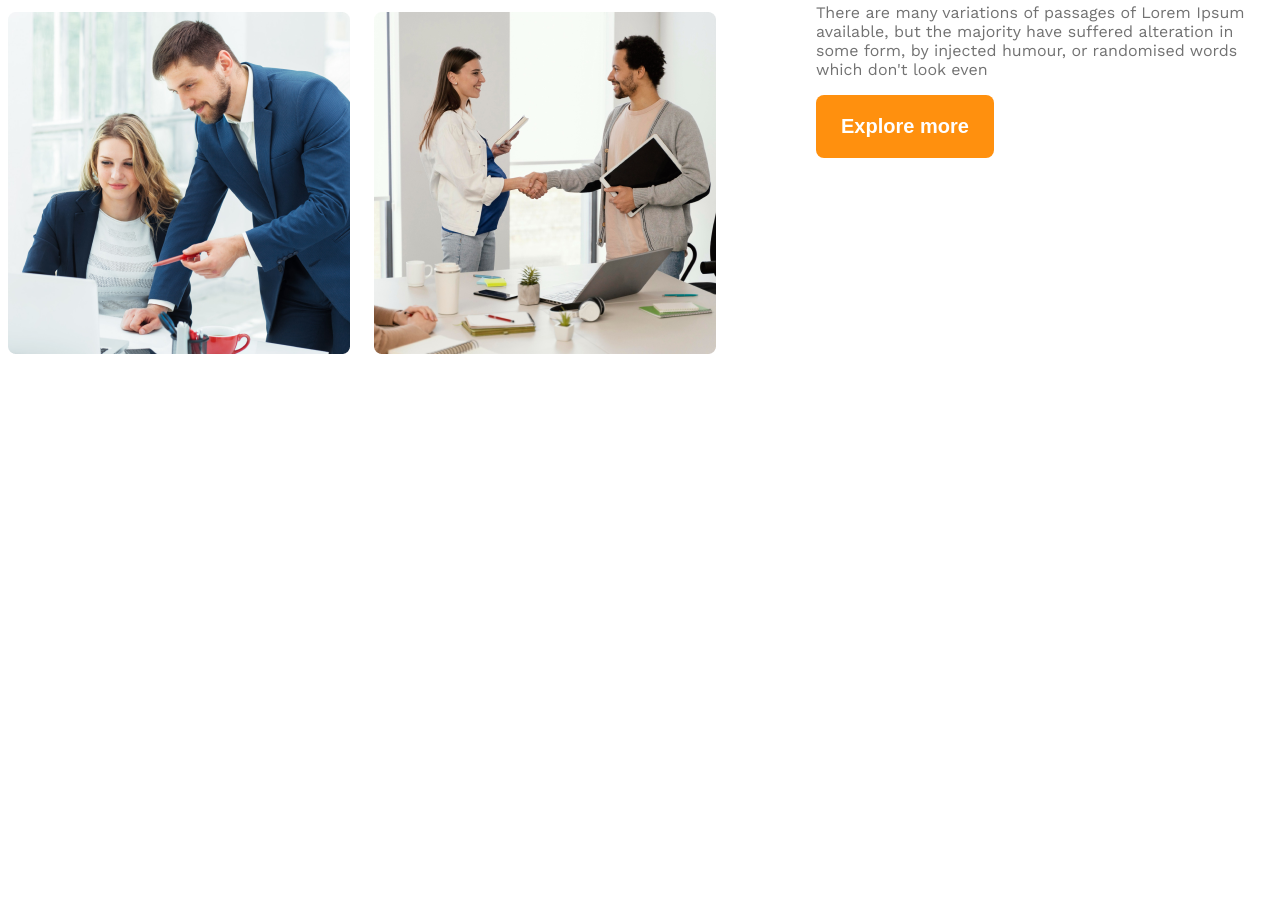
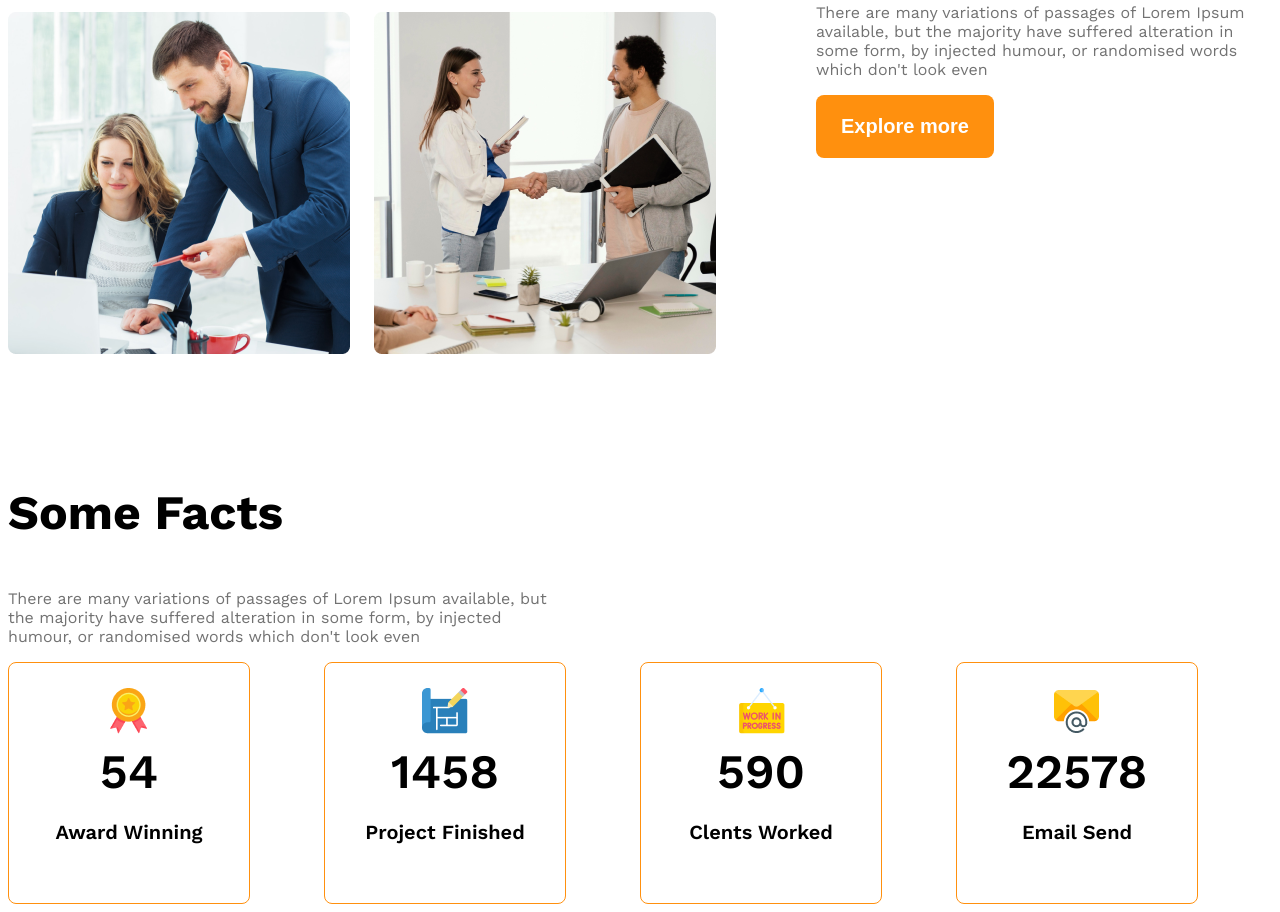
Before and after one commit to ahsan-rossi/g3-architect-website, a plain HTML site: page index.html in a window 1280 px wide. Shown: the part 1668-2580 px from the top of the page. Before the commit the page ends 2152 px from the top, so only its background shows below. Drawn offline with nearby package versions, Linux system fonts and the light colour scheme.

Commit message:
fact section added

```diff
--- a/index.html
+++ b/index.html
@@ -40,8 +40,7 @@
       </div>
     </header>
     <main>
-
-        <!-- teams section -->
+      <!-- teams section -->
 
       <section class="teams display-flex">
         <div class="team-img-container">
@@ -51,7 +50,10 @@
           <img src="images/team4.png" alt="architect disscusing" />
         </div>
         <div class="our-features">
-          <h3 class="feature-title"><span id="quick-list" class="text-light-gray">Quick list</span><span> of Our</span><span class="text-primary"> Features</span></h3>
+          <h3 class="section-title">
+            <span id="quick-list" class="text-light-gray">Quick list</span
+            ><span> of Our</span><span class="text-primary"> Features</span>
+          </h3>
           <p class="feature-description text-light-gray">
             There are many variations of passages of Lorem Ipsum available, but
             the majority have suffered alteration in some form, by injected
@@ -62,15 +64,48 @@
       </section>
 
       <!-- special features -->
-       <section>
+      <section></section>
 
-       </section>
-
-       <!-- some facts -->
-        <section class="some-facts">
-
-        </section>
-
+      <!-- some facts -->
+      <section class="some-facts">
+        <h3 class="section-title">Some Facts</h3>
+        <p class="text-light-gray fact-description">
+          There are many variations of passages of Lorem Ipsum available, but
+          the majority have suffered alteration in some form, by injected
+          humour, or randomised words which don't look even
+        </p>
+        <div class="fact-container">
+          <!-- .fact-card*4>img.fact-icon+h4.fact-number+h5.fact-name -->
+          <div class="fact-card">
+            <div class="">
+              <img src="images/icons/ribon.png" alt="" class="fact-icon" />
+              <h4 class="fact-number">54</h4>
+              <h5 class="fact-name">Award Winning</h5>
+            </div>
+          </div>
+          <div class="fact-card">
+            <div class="">
+              <img src="images/icons/projects.png" alt="" class="fact-icon" />
+              <h4 class="fact-number">1458</h4>
+              <h5 class="fact-name">Project Finished</h5>
+            </div>
+          </div>
+          <div class="fact-card">
+            <div class="">
+              <img src="images/icons/customers.png" alt="" class="fact-icon" />
+              <h4 class="fact-number">590</h4>
+              <h5 class="fact-name">Clents Worked</h5>
+            </div>
+          </div>
+          <div class="fact-card">
+            <div class="">
+              <img src="images/icons/email.png" alt="" class="fact-icon" />
+              <h4 class="fact-number">22578</h4>
+              <h5 class="fact-name">Email Send</h5>
+            </div>
+          </div>
+        </div>
+      </section>
     </main>
     <footer></footer>
   </body>
--- a/styles/architects.css
+++ b/styles/architects.css
@@ -50,6 +50,12 @@ main{
 main > section{
   margin-top: 130px;
 }
+
+.section-title{
+  font-size: 3rem;
+  font-weight: 700;
+}
+
 
 
 
@@ -119,10 +125,6 @@ main > section{
   margin-left: 100px;
 }
 
-.feature-title{
-  font-size: 3rem;
-  font-weight: 700;
-}
 
 #quick-list{
   font-weight: 500;
@@ -131,7 +133,39 @@ main > section{
 
 
 
+/* Some fact related styles */
+.fact-card{
+  border: 1px solid #FF900E ;
+  width: 240px;
+  height: 240px;
+  border-radius: 8px;
+  display: flex;
+  align-items: center;
+  justify-content: center;
+  text-align: center;
+}
 
+.fact-number{
+  font-size: 3rem;
+  font-weight: 600;
+  margin-top: 5px;
+  margin-bottom: 20px;
+}
+
+.fact-name{
+  font-size: 1.25rem;
+  font-weight: 600;
+  margin-top: 10px;
+}
+
+.fact-description{
+  max-width: 540px;
+}
+
+.fact-container{
+  display: grid;
+  grid-template-columns: repeat(4, 1fr);
+}
 
 
 
```
